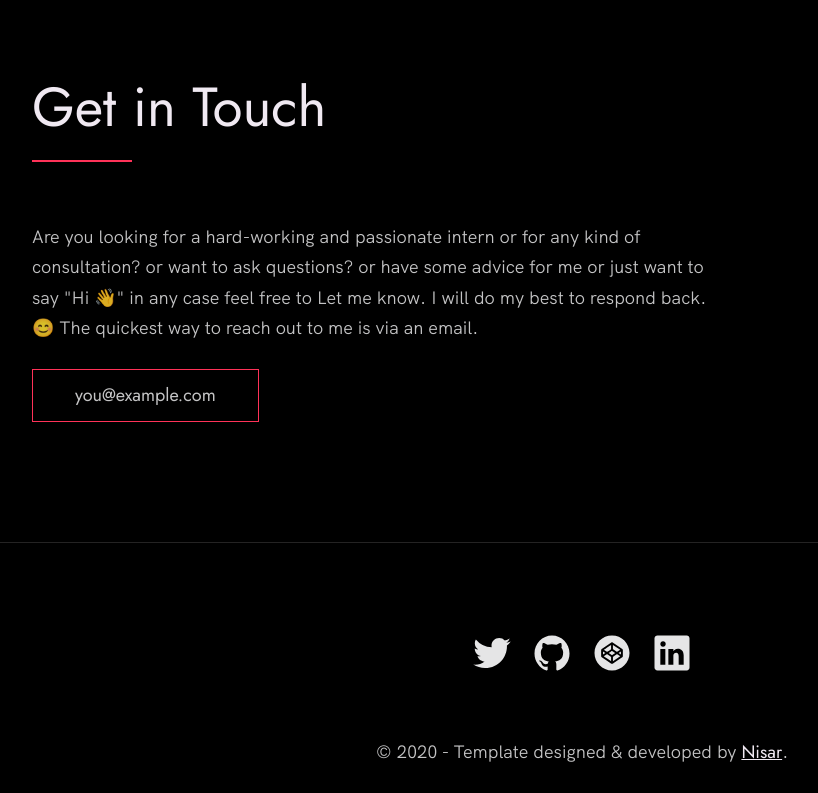
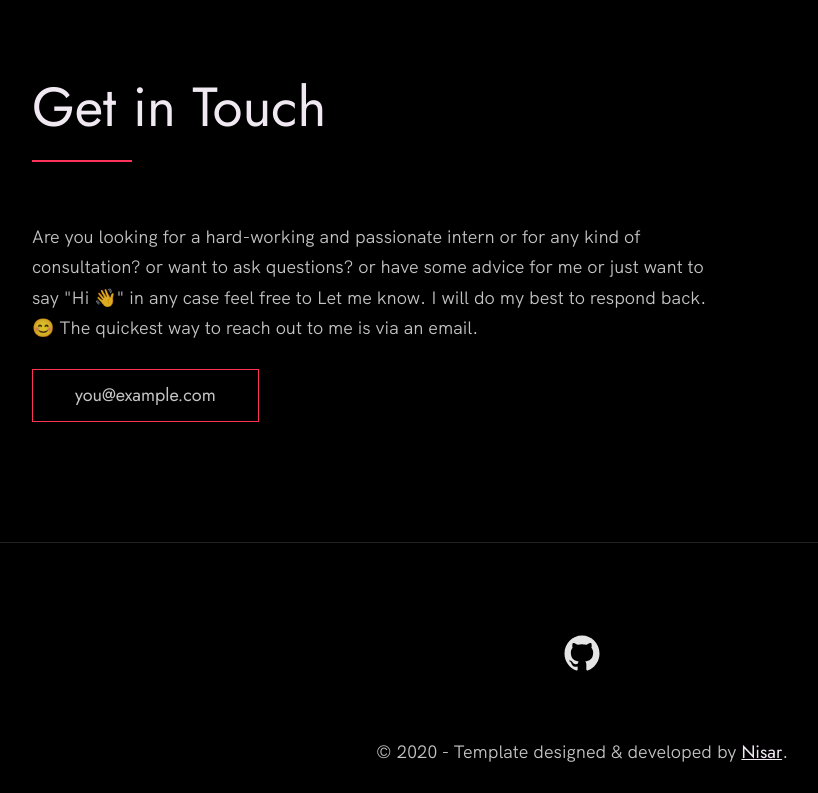
Before and after one commit to Computer-and-Information-Science/portfolio-m1773, a plain HTML site: page index.html in a window 1280 px wide. Shown: the part 3697-4490 px from the top of the page, without its empty margins (58-876 px from the left). Drawn offline with Linux system fonts and the light colour scheme; grey boxes are pictures that could not be loaded.

Commit message:
Update index.html

```diff
--- a/index.html
+++ b/index.html
@@ -201,23 +201,8 @@
       <!-- Update the links to point to your accounts -->
       <ul class="footer__social-links">
         <li class="footer__social-link-item">
-          <a href="https://twitter.com/nisarhassan12/" title="Link to Twitter Profile">
-            <img src="./images/twitter.svg" class="footer__social-image" alt="Twitter">
-          </a>
-        </li>
-        <li class="footer__social-link-item">
-          <a href="https://github.com/nisarhassan12/" title="Link to Github Profile">
+          <a href="https://github.com/m1773" title="Link to Github Profile">
             <img src="./images/github.svg" class="footer__social-image" alt="Github">
-          </a>
-        </li>
-        <li class="footer__social-link-item">
-          <a href="https://codepen.io/nisar_hassan" title="Link to Codepen Profile">
-            <img src="./images/codepen.svg" class="footer__social-image" alt="Codepen">
-          </a>
-        </li>
-        <li class="footer__social-link-item">
-          <a href=https://www.linkedin.com/in/nisar-hassan-naqvi-413466199/">
-            <img src="./images/linkedin.svg" title="Link to Linkedin Profile" class="footer__social-image" alt="Linkedin">
           </a>
         </li>
       </ul>
```
